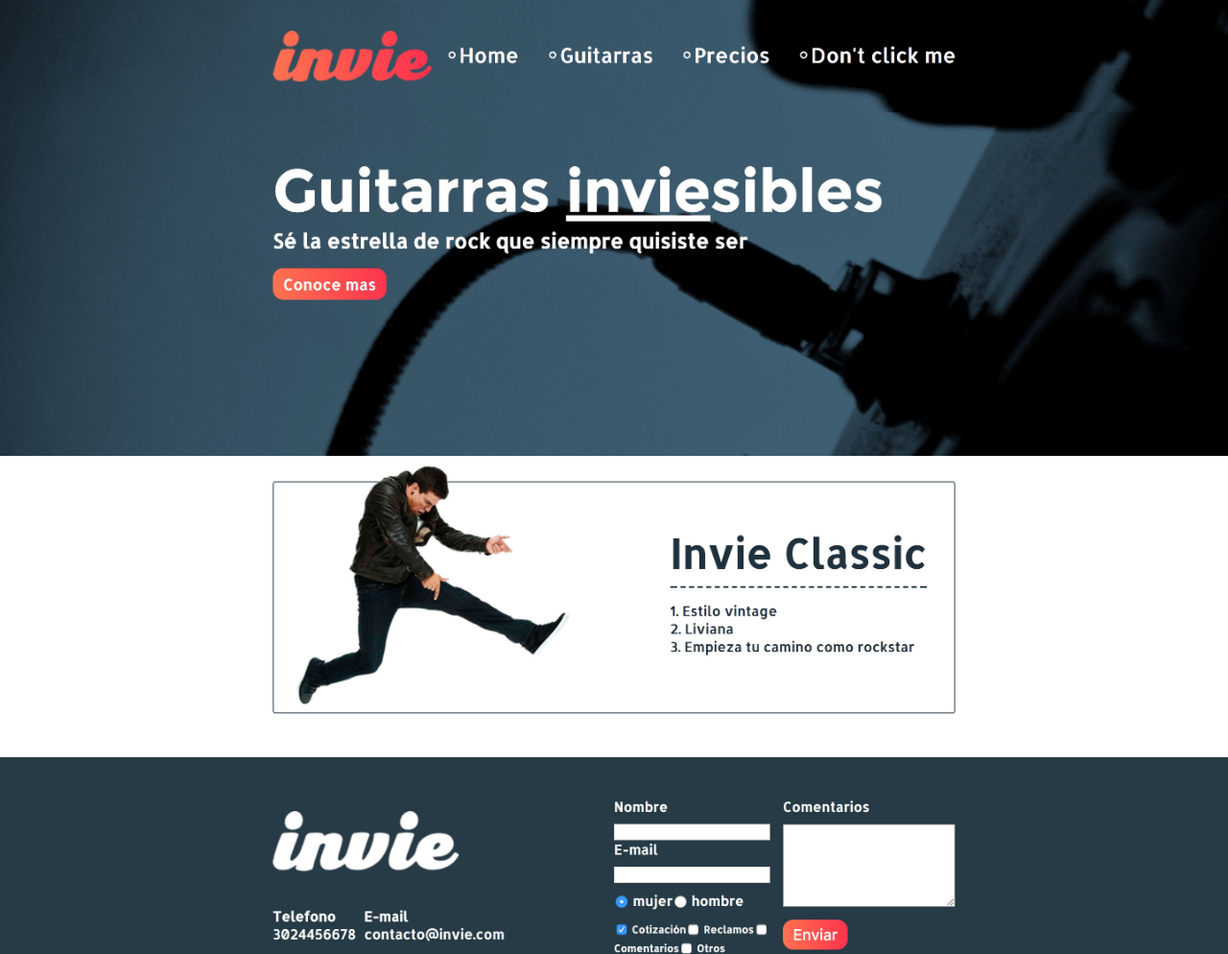
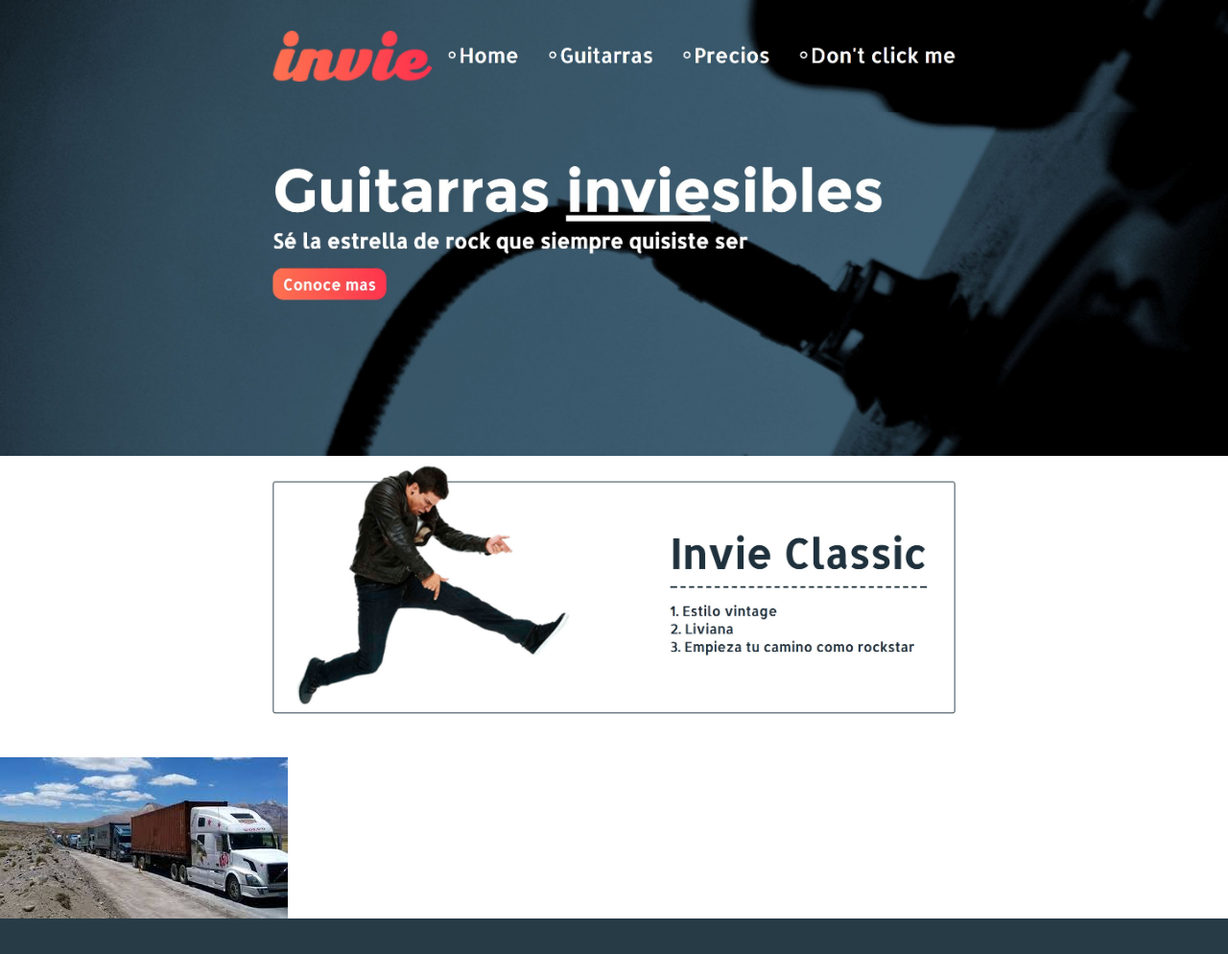
Before and after one commit to LuisEdsonQC/Proyecto_bg360, a plain HTML site: page index.html in a window 1280 px wide. Shown: the top 994 px of the page at 96% size. Drawn offline with Linux system fonts and the light colour scheme.

Commit message:
Este es el mensaje de mi último commit donde hice la adición de una imagen y su modificación en el archivo html

```diff
--- a/index.html
+++ b/index.html
@@ -21,6 +21,7 @@
 	<img src="images/header.jpg">
 	<img src="images/hero.jpg">
 	<img src="images/clasica.jpg">
+	<img src="images/fila_autos.jpg">
 	<img src="images/footer.jpg">
 </body>
 </html>
```
Also changed, not shown: images/fila_autos.jpg (added).
